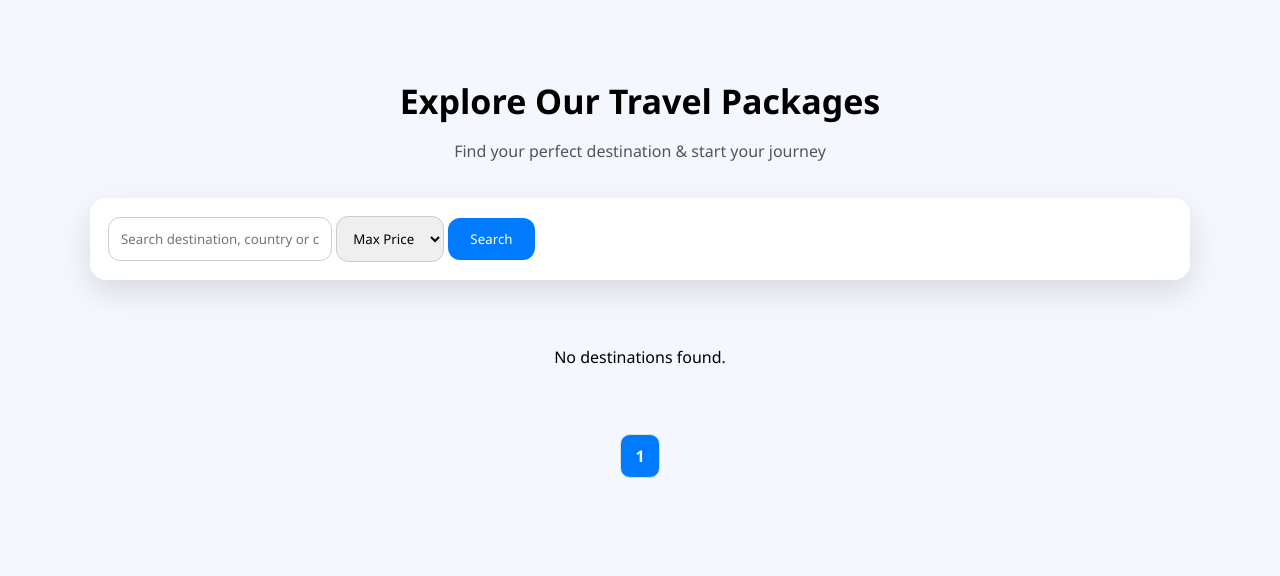
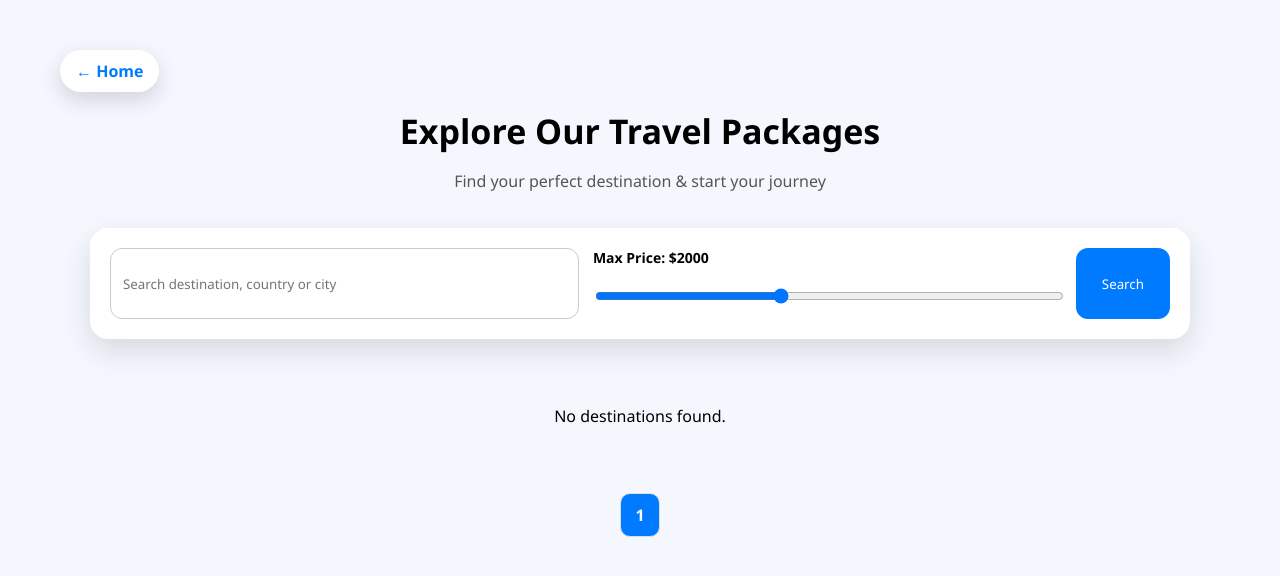
Before and after one commit to AaishaShahani2001/mr.traveller, a PHP site: page /destinations.php in a window 1280 px wide. Shown: the top 576 px of the page. Run offline with PHP 8.4, Linux system fonts and the light colour scheme; data that the repository does not hold is empty.

Commit message:
updated destinations page with back-to-home button and price range filter option

```diff
--- a/destinations.php
+++ b/destinations.php
@@ -71,10 +71,32 @@ body {
     background: #f5f7ff;
 }
 
-/* Header */
+/* ================= BACK TO HOME ================= */
+.back-home-btn {
+    position: fixed;
+    top: 50px;
+    left: 60px;
+    z-index: 1000;
+    padding: 10px 16px;
+    background: #ffffff;
+    color: #007bff;
+    border-radius: 30px;
+    font-weight: 600;
+    text-decoration: none;
+    box-shadow: 0 8px 22px rgba(0,0,0,0.15);
+    transition: all 0.3s;
+}
+
+.back-home-btn:hover {
+    background: #007bff;
+    color: #fff;
+    transform: translateY(-2px);
+}
+
+/* ================= HEADER ================= */
 .page-title {
     text-align: center;
-    padding: 50px 20px 20px;
+    padding: 80px 20px 20px;
 }
 .page-title h2 {
     font-size: 34px;
@@ -84,28 +106,30 @@ body {
     color: #555;
 }
 
-/* Filters */
+/* ================= FILTERS ================= */
 .filters {
     max-width: 1100px;
     margin: auto;
     background: white;
-    padding: 18px;
-    border-radius: 16px;
+    padding: 20px;
+    border-radius: 18px;
     box-shadow: 0 12px 30px rgba(0,0,0,0.12);
-    display: grid;
-    grid-template-columns: 1fr 200px auto;
-    gap: 12px;
 }
 
-.filters input,
-.filters select {
+.filters form {
+    display: grid;
+    grid-template-columns: 1fr 1fr auto;
+    gap: 14px;
+}
+
+.filters input {
     padding: 12px;
     border-radius: 12px;
     border: 1px solid #ccc;
 }
 
 .filters button {
-    padding: 12px 22px;
+    padding: 12px 26px;
     background: #007bff;
     color: white;
     border: none;
@@ -113,7 +137,23 @@ body {
     cursor: pointer;
 }
 
-/* Grid */
+/* Price range */
+.price-range {
+    display: flex;
+    flex-direction: column;
+    gap: 6px;
+}
+
+.price-range label {
+    font-size: 14px;
+    font-weight: 600;
+}
+
+.price-range input[type=range] {
+    width: 100%;
+}
+
+/* ================= GRID ================= */
 .grid {
     max-width: 1200px;
     margin: 50px auto;
@@ -174,19 +214,15 @@ body {
     color: white;
     border-radius: 30px;
     text-decoration: none;
-    transition: transform 0.3s;
 }
 
-.btn:hover {
-    transform: translateY(-2px);
-}
-
-/* Pagination */
+/* ================= PAGINATION ================= */
 .pagination {
     display: flex;
     justify-content: center;
     gap: 10px;
     margin-bottom: 60px;
+    flex-wrap: wrap;
 }
 
 .pagination a {
@@ -204,16 +240,39 @@ body {
     color: white;
 }
 
-/* Responsive */
+/* ================= RESPONSIVE ================= */
 @media (max-width: 900px) {
-    .filters {
+    .filters form {
         grid-template-columns: 1fr;
+    }
+}
+
+@media (max-width: 768px) {
+    .page-title h2 {
+        font-size: 26px;
+    }
+
+    .card img {
+        height: 220px;
+    }
+}
+
+@media (max-width: 480px) {
+    .page-title h2 {
+        font-size: 22px;
+    }
+
+    .back-home-btn {
+        font-size: 14px;
+        padding: 8px 14px;
     }
 }
 </style>
 </head>
 
 <body>
+
+<a href="home.php" class="back-home-btn">← Home</a>
 
 <div class="page-title">
     <h2>Explore Our Travel Packages</h2>
@@ -222,15 +281,27 @@ body {
 
 <div class="filters">
 <form>
-    <input type="text" name="search" placeholder="Search destination, country or city"
-           value="<?= htmlspecialchars($search) ?>">
+    <input
+        type="text"
+        name="search"
+        placeholder="Search destination, country or city"
+        value="<?= htmlspecialchars($search) ?>"
+    >
 
-    <select name="price">
-        <option value="">Max Price</option>
-        <option value="500" <?= $maxPrice=='500'?'selected':'' ?>>$500</option>
-        <option value="1000" <?= $maxPrice=='1000'?'selected':'' ?>>$1000</option>
-        <option value="2000" <?= $maxPrice=='2000'?'selected':'' ?>>$2000</option>
-    </select>
+    <div class="price-range">
+        <label>
+            Max Price: $<span id="priceValue"><?= $maxPrice ?: 2000 ?></span>
+        </label>
+        <input
+            type="range"
+            name="price"
+            min="100"
+            max="5000"
+            step="100"
+            value="<?= $maxPrice ?: 2000 ?>"
+            oninput="priceValue.textContent=this.value"
+        >
+    </div>
 
     <button>Search</button>
 </form>
@@ -244,7 +315,6 @@ body {
 <?php foreach ($destinations as $dest): ?>
 <div class="card">
     <img src="uploads/<?= htmlspecialchars($dest['image']) ?>" alt="Destination">
-
     <div class="card-body">
         <h3><?= htmlspecialchars($dest['title']) ?></h3>
         <p><?= htmlspecialchars($dest['country']) ?> - <?= htmlspecialchars($dest['city']) ?></p>
```
